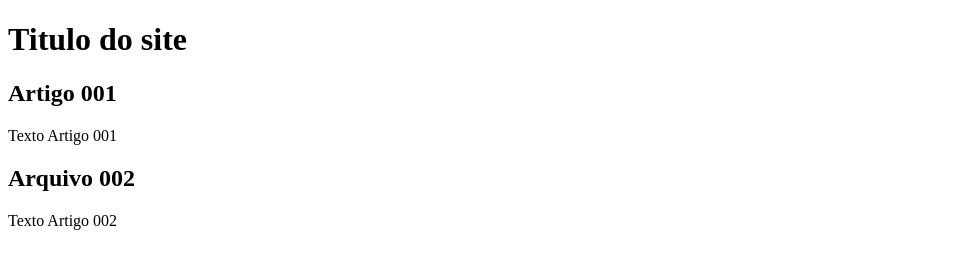
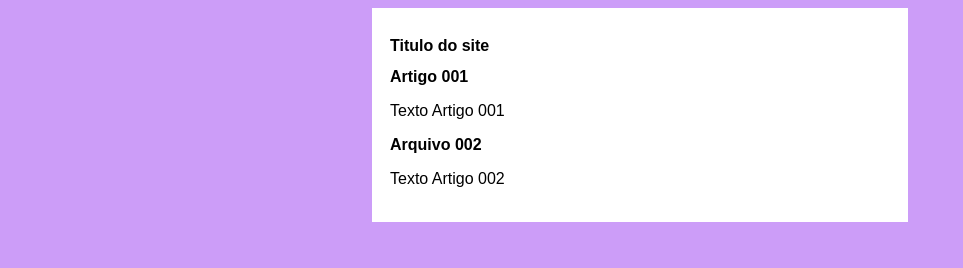
Before and after one commit to Alissondev86/site-project, a plain HTML site: page index.html in a window 1280 px wide. Shown: the whole page, without its empty margins (0-963 px from the left). Drawn offline with Linux system fonts and the light colour scheme.

Commit message:
Iniciei o design

```diff
--- /dev/null
+++ b/estilos/style.css
@@ -0,0 +1,16 @@
+* {
+    font-family: Arial, Helvetica, sans-serif;
+    font-size: 16px;
+}
+
+body{
+    background-color: rgb(204, 157, 248);
+}
+
+main {
+    background-color: white;
+    width: 500px;
+    margin: auto;
+    padding: 18px;
+    box-shadow: 3px, 3px, 3px, rgba(0,0,0,0.473);
+}
--- a/index.html
+++ b/index.html
@@ -5,6 +5,7 @@
     <meta http-equiv="X-UA-Compatible" content="IE=edge">
     <meta name="viewport" content="width=device-width, initial-scale=1.0">
     <title>Titulo do Site</title>
+    <link rel="stylesheet" href="estilos/style.css">
 </head>
 <body>
     <main>
```
